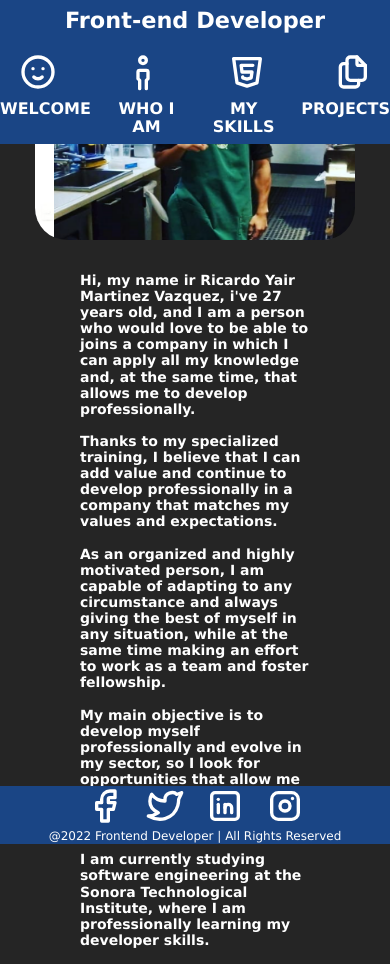
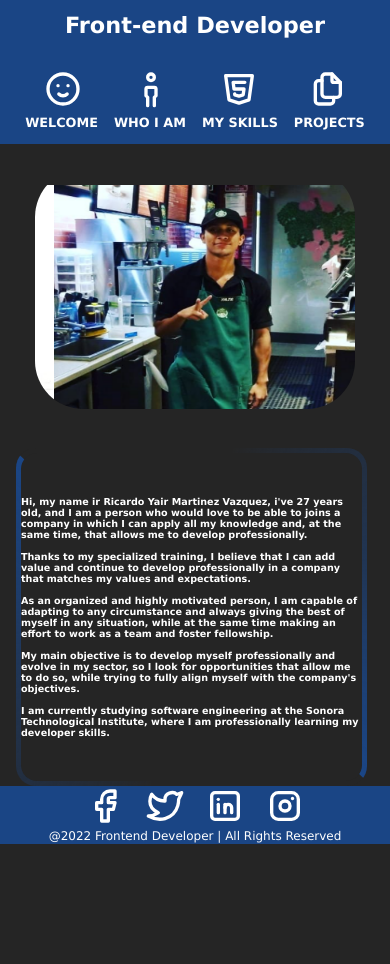
Before and after one commit to yairmc/Portafolio-web, a React (Vite) app: page /whoiam in a window 390 px wide. After the commit the page ends 844 px from the top, so only its background shows below. Built offline with nearby package versions, Linux system fonts and the light colour scheme.

Commit message:
Updated: WhoIAm.jsx page was updated and integrate effect to css style

```diff
--- a/src/styles/Header.module.css
+++ b/src/styles/Header.module.css
@@ -58,4 +58,8 @@
     .icon {
         padding: .2rem;
     }
+
+    .iconName{
+        font-size: .4rem;
+    }
 }
--- a/src/styles/Welcome.module.css
+++ b/src/styles/Welcome.module.css
@@ -32,6 +32,7 @@
 }
 
 .card_logo p {
+    padding-top: 1rem;
     text-align: center;
     font-weight: bolder;
     font-size: 1rem;
--- a/src/styles/WhoIAM.module.css
+++ b/src/styles/WhoIAM.module.css
@@ -1,16 +1,10 @@
 .container {
     display: flex;
-    justify-content: center;
+    justify-content: space-between;
     align-items: center;
     padding: 0 5rem;
     gap: 1rem;
-}
 
-.personalInformation {
-    padding: 1rem;
-    color: var(--text);
-    font-size: .7rem;
-    border-radius: 2rem;
 }
 
 .imageCarrousel {
@@ -39,6 +33,64 @@
 
 .imageCarrousel img {
     width: 100%;
+}
+
+.personalInformation {
+    position: absolute;
+    left: 40%;
+    width: 50%;
+    height: 60%;
+    background: var(--secundary);
+    border-radius: 20px;
+    display: flex;
+    align-items: center;
+    justify-content: center;
+    overflow: hidden;
+    font-size: .6rem;
+
+}
+
+.personalInformation h1 {
+    position: absolute;
+    inset: 5px;
+    border-radius: 16px;
+    display: flex;
+    align-items: center;
+    justify-content: center;
+    background: #252525;
+    flex-direction: column;
+    z-index: 1;
+    color: #fff;
+}
+
+.personalInformation::after {
+    content: '';
+    position: absolute;
+    width: 30rem;
+    height: 100rem;
+    background-image: conic-gradient(transparent, transparent, transparent, #1a4585);
+    animation: animate 4s linear infinite;
+    animation-delay: -2s;
+
+}
+
+.personalInformation::before {
+    content: '';
+    position: absolute;
+    width: 30rem;
+    height: 100rem;
+    background-image: conic-gradient(transparent, transparent, transparent, #1a4585);
+    animation: animate 4s linear infinite;
+}
+
+@keyframes animate {
+    0% {
+        transform: rotate(0deg);
+    }
+
+    100% {
+        transform: rotate(360deg);
+    }
 }
 
 @keyframes slide {
@@ -84,61 +136,41 @@
 }
 
 
-@media (max-width: 1270px) {
+@media (max-width: 1080px) {
 
     .personalInformation {
+        left: 50%;
         font-size: 8px;
     }
 }
-@media (max-width: 930px) {
+
+@media (max-width: 690px) {
+
     .container {
-        display: flex;
         flex-direction: column;
-        align-items: center;
-    }
-
-    .personalInformation {
-        padding: 0 2rem 0 2rem;
-        color: var(--text);
-        font-size: 7px;
-        margin-top: 1rem;
-        width: 100%;
-    }
-
-    .imageCarrousel {
-        padding:0;
-        margin: 0 20rem;
-        width: 25rem;
-        height: 20rem;
-        overflow: hidden;
-        border-radius: 2rem;
     }
 
 
-
-}
-
-@media (max-width: 690px) {
-    .container {
-        display: flex;
-        flex-direction: column;
-    }
-
-    .personalInformation {
-        padding: 0 1rem;
-        margin:1rem;
-        color: var(--text);
-    }
-
     .imageCarrousel {
-        padding:0;
+        position: absolute;
+        top: 20%;
+        padding: 0;
         margin: 0 2rem 0 2rem;
         width: 20rem;
         height: 15rem;
     }
 
-    .imageCarrousel img{
+    .imageCarrousel img {
         height: 20rem;
     }
 
+    .personalInformation {
+        bottom: 5%;
+        left: 0;
+        width: 90%;
+        height: 40%;
+        margin: 1rem;
+        color: var(--text);
+        font-size: .3rem;
+    }
 }
```
Also changed, not shown: src/img/whoiam/w4.jpg.
